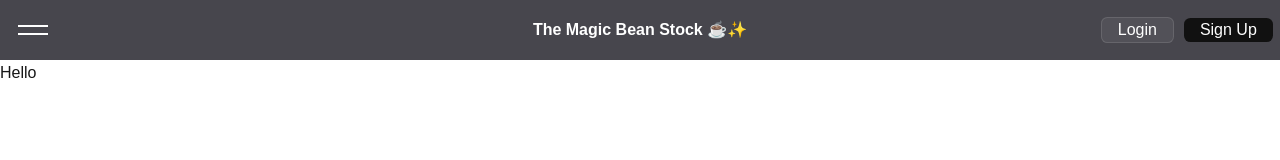
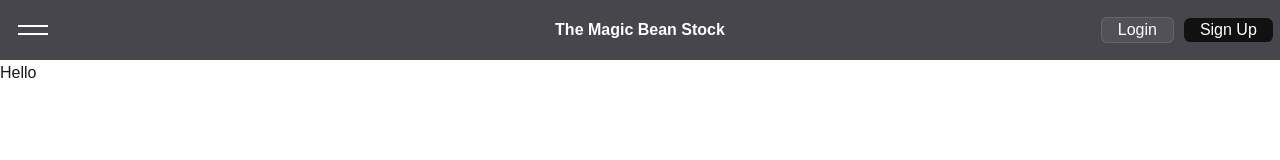
Before and after one commit to SydneyS-99/Hackathon-Inventory-Monitor, a Next.js app in the folder themagicbeanstock/: page / in a window 1280 px wide. Shown: the top 160 px of the page. Built offline with nearby package versions, Linux system fonts and the light colour scheme; no server answers.

Commit message:
removed emojis from nav

```diff
--- a/themagicbeanstock/src/app/components/Navbar.tsx
+++ b/themagicbeanstock/src/app/components/Navbar.tsx
@@ -256,7 +256,7 @@ export default function Navbar({
               <img src={logo} alt={logoAlt} className="logo" />
             ) : (
               <Link href="/" className="brand-text-link" aria-label="Go to home">
-                {brandText} ☕✨
+                {brandText}
               </Link>
             )}
           </div>
```
